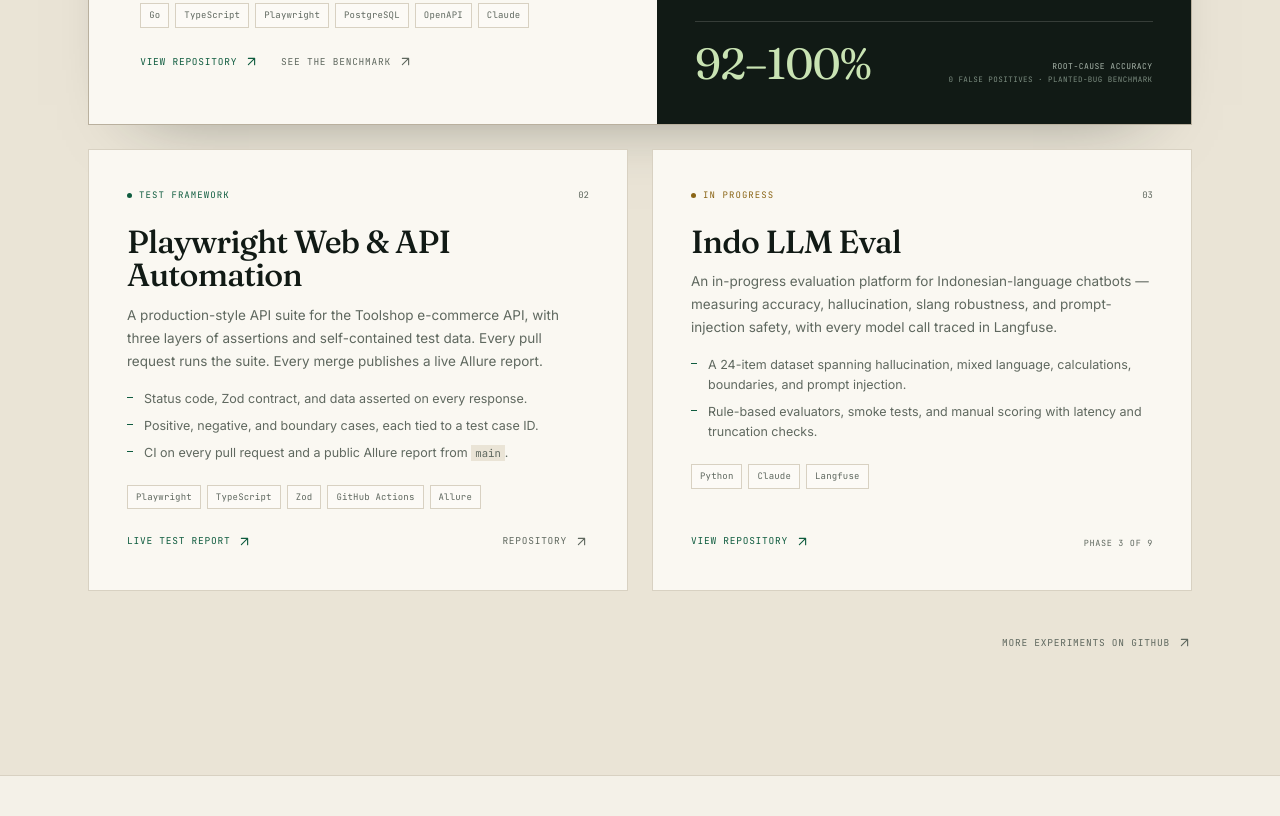
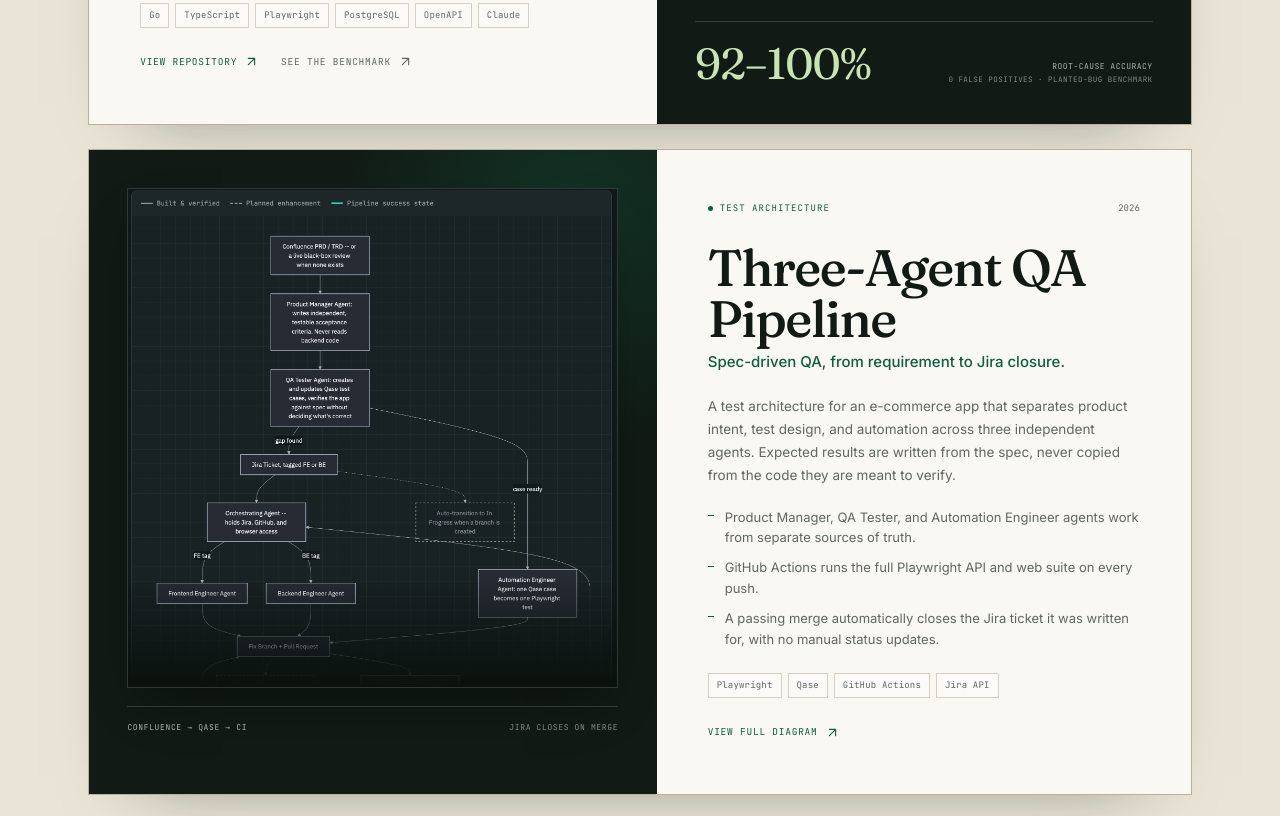
Before and after one commit to ega-septian/ega-septian.github.io, a plain HTML site: page index.html in a window 1280 px wide. Shown: the part 2861-3677 px from the top of the page. Drawn offline with Linux system fonts and the light colour scheme.

Commit message:
feat: add Three-Agent QA Pipeline project

```diff
--- a/index.html
+++ b/index.html
@@ -233,7 +233,7 @@
             <p class="eyebrow">02 / Selected work</p>
             <h2>Tools that make <br><em>quality visible.</em></h2>
           </div>
-          <p class="section-intro">Open-source tools and test frameworks built around one question: can a failing pipeline explain itself?</p>
+          <p class="section-intro">Tools and test architectures built around one question: how do you make quality repeatable?</p>
         </div>
 
         <article class="featured-project reveal">
@@ -283,6 +283,41 @@
             <div class="benchmark">
               <p class="benchmark-value">92–100%</p>
               <p class="benchmark-label">root-cause accuracy <br><span>0 false positives · planted-bug benchmark</span></p>
+            </div>
+          </div>
+        </article>
+
+        <article class="featured-project featured-project--reverse reveal">
+          <div class="featured-copy">
+            <div class="project-meta">
+              <span class="tag">Test architecture</span>
+              <span class="project-year">2026</span>
+            </div>
+            <h3 class="project-name">Three-Agent QA Pipeline</h3>
+            <p class="project-sub">Spec-driven QA, from requirement to Jira closure.</p>
+            <p class="project-desc">A test architecture for an e-commerce app that separates product intent, test design, and automation across three independent agents. Expected results are written from the spec, never copied from the code they are meant to verify.</p>
+            <ul class="project-points">
+              <li>Product Manager, QA Tester, and Automation Engineer agents work from separate sources of truth.</li>
+              <li>GitHub Actions runs the full Playwright API and web suite on every push.</li>
+              <li>A passing merge automatically closes the Jira ticket it was written for, with no manual status updates.</li>
+            </ul>
+            <ul class="chips" aria-label="Three-Agent QA Pipeline tech stack">
+              <li>Playwright</li><li>Qase</li><li>GitHub Actions</li><li>Jira API</li>
+            </ul>
+            <div class="project-links">
+              <a class="link-arrow" href="assets/architecture.png" target="_blank" rel="noopener noreferrer">View full diagram
+                <svg viewBox="0 0 24 24" width="15" height="15" fill="none" stroke="currentColor" stroke-width="1.8" stroke-linecap="round" stroke-linejoin="round" aria-hidden="true"><path d="M7 17 17 7M7 7h10v10"/></svg>
+              </a>
+            </div>
+          </div>
+
+          <div class="featured-visual featured-visual--diagram">
+            <a class="diagram-frame" href="assets/architecture.png" target="_blank" rel="noopener noreferrer" aria-label="Open the full Three-Agent QA Pipeline architecture diagram in a new tab">
+              <img src="assets/architecture.png" alt="Architecture diagram showing a Confluence requirement flowing through Product Manager, QA Tester, and Automation Engineer agents into a Playwright CI pipeline that closes its Jira ticket on merge." width="1864" height="3210" loading="lazy">
+            </a>
+            <div class="diagram-caption">
+              <span>Confluence → Qase → CI</span>
+              <span>Jira closes on merge</span>
             </div>
           </div>
         </article>
--- a/styles.css
+++ b/styles.css
@@ -786,6 +786,15 @@ p { text-wrap: pretty; }
   background: var(--paper-card);
   box-shadow: 0 34px 70px -54px rgba(17, 26, 21, 0.55);
 }
+.featured-project + .featured-project { margin-top: 24px; }
+.featured-project--reverse .featured-copy {
+  grid-column: 2;
+  grid-row: 1;
+}
+.featured-project--reverse .featured-visual {
+  grid-column: 1;
+  grid-row: 1;
+}
 
 .featured-copy {
   display: flex;
@@ -1050,6 +1059,52 @@ p { text-wrap: pretty; }
   font-size: 7.5px;
   color: #7c8d80;
 }
+
+.featured-visual--diagram {
+  justify-content: flex-start;
+  gap: 18px;
+}
+.diagram-frame {
+  position: relative;
+  z-index: 1;
+  display: block;
+  height: 500px;
+  overflow: hidden;
+  border: 1px solid rgba(244, 241, 232, 0.17);
+  background: #0a110d;
+  box-shadow: 0 24px 50px -18px rgba(0, 0, 0, 0.45);
+}
+.diagram-frame img {
+  width: 100%;
+  height: 100%;
+  object-fit: cover;
+  object-position: top;
+  transition: transform 0.6s var(--ease);
+}
+.diagram-frame:hover img { transform: scale(1.015); }
+.diagram-frame::after {
+  content: "";
+  position: absolute;
+  inset: auto 0 0;
+  height: 110px;
+  background: linear-gradient(to bottom, transparent, #0a110d);
+  pointer-events: none;
+}
+.diagram-caption {
+  position: relative;
+  z-index: 1;
+  display: flex;
+  justify-content: space-between;
+  gap: 16px;
+  padding-top: 14px;
+  border-top: 1px solid rgba(244, 241, 232, 0.16);
+  font-family: var(--font-mono);
+  font-size: 8px;
+  letter-spacing: 0.08em;
+  text-transform: uppercase;
+  color: var(--sage);
+}
+.diagram-caption span:last-child { color: #7c8d80; }
 
 .project-grid {
   display: grid;
@@ -1671,6 +1726,11 @@ p { text-wrap: pretty; }
   .section-intro { justify-self: start; max-width: 52ch; }
 
   .featured-project { grid-template-columns: minmax(0, 1fr); }
+  .featured-project--reverse .featured-copy,
+  .featured-project--reverse .featured-visual {
+    grid-column: auto;
+    grid-row: auto;
+  }
   .featured-visual { min-height: 420px; }
   .project-grid { grid-template-columns: minmax(0, 1fr); }
 
@@ -1754,6 +1814,8 @@ p { text-wrap: pretty; }
 
   .featured-copy { padding: 26px 22px 30px; }
   .featured-visual { padding: 22px 18px; min-height: 0; }
+  .diagram-frame { height: 360px; }
+  .diagram-caption { font-size: 7.5px; }
   .project-name { font-size: 2.6rem; }
   .project-sub { font-size: 14px; }
   .project-points li { font-size: 12px; }
```
